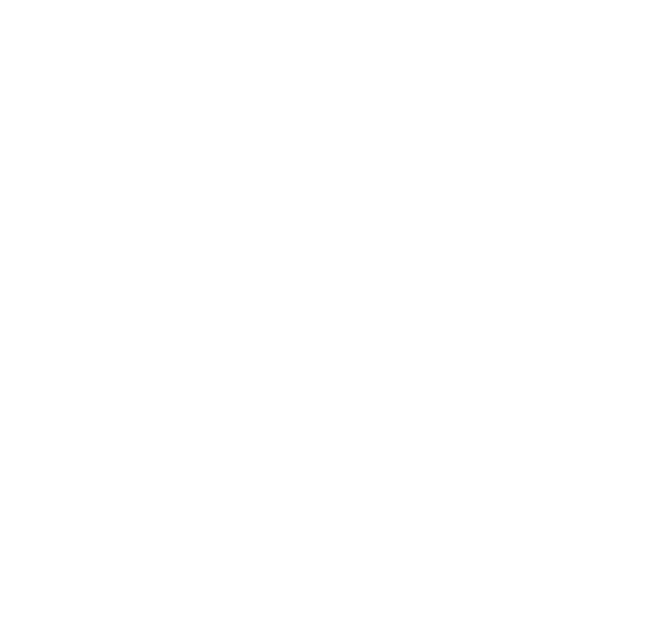
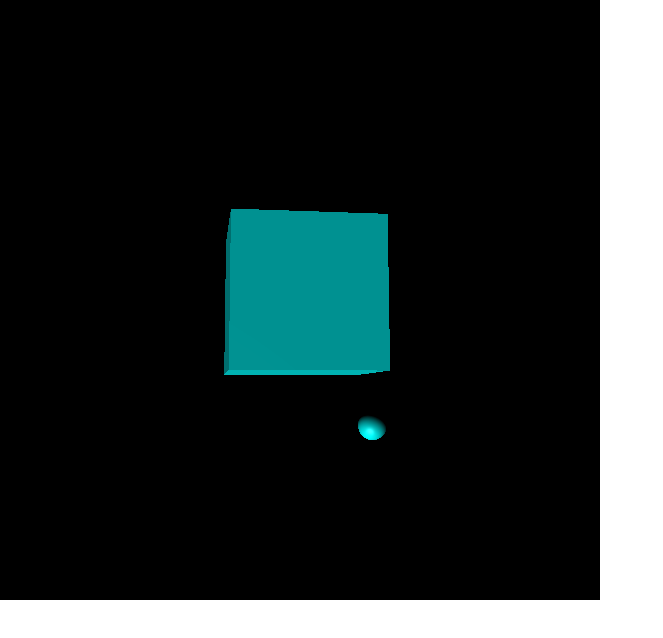
Before and after one commit to hama1080/threejs-Boids, a plain HTML site: page index.html in a window 1280 px wide. Shown: the whole page, without its empty margins (0-663 px from the left). Drawn offline with Linux system fonts and the light colour scheme.

Commit message:
Initialize canvas of three.js.

```diff
--- a/index.html
+++ b/index.html
@@ -6,7 +6,7 @@
     <script src="js/boids.js"></script>
     <title>threejs-boids</title>
   </head>
-  <body>
-
+  <body style="margin:0px; overflow: hidden;">
+    <div id="container"></div>
   </body>
 </html>
--- a/js/boids.js
+++ b/js/boids.js
@@ -0,0 +1,47 @@
+var init = function()
+{
+  renderer = new THREE.WebGLRenderer();
+  const kInitialLength = 600;
+  renderer.setSize(kInitialLength, kInitialLength);
+  container = document.getElementById("container");
+  container.appendChild(renderer.domElement);
+
+  var scene = new THREE.Scene();
+  camera = new THREE.PerspectiveCamera(45, 1.0, 1, 1000);
+
+  var geometry = new THREE.BoxGeometry(1,1,1);
+  var material = new THREE.MeshPhongMaterial({color: 0x00ffff});
+  var box = new THREE.Mesh(geometry, material);
+  box.position.z = -5;
+  scene.add(box);
+
+  var sphere_geometry = new THREE.SphereGeometry(0.1,32,32);
+  var sphere = new THREE.Mesh(sphere_geometry, material);
+  sphere.position.z = -5;
+  scene.add(sphere);
+
+  var light = new THREE.DirectionalLight(0xffffff);
+  scene.add(light);
+  light.position.set(1,1,1);
+
+  var cnt = 0;
+  var update = function(){
+    requestAnimationFrame(update);
+    box.rotation.x += 0.01;
+    box.rotation.y += 0.01;
+
+    sphere.position.x = 1.0 * Math.cos(cnt / 180 * Math.PI);
+    sphere.position.y = 1.0 * Math.sin(cnt / 180 * Math.PI);
+
+    light.position.x = 1.0 * Math.cos(cnt*2 / 180 * Math.PI);
+    light.position.y = 1.0 * Math.sin(cnt*2 / 180 * Math.PI);
+
+    cnt++;
+    renderer.render(scene,camera);
+  }
+
+  update();
+
+}
+
+window.addEventListener('DOMContentLoaded', init);
```
